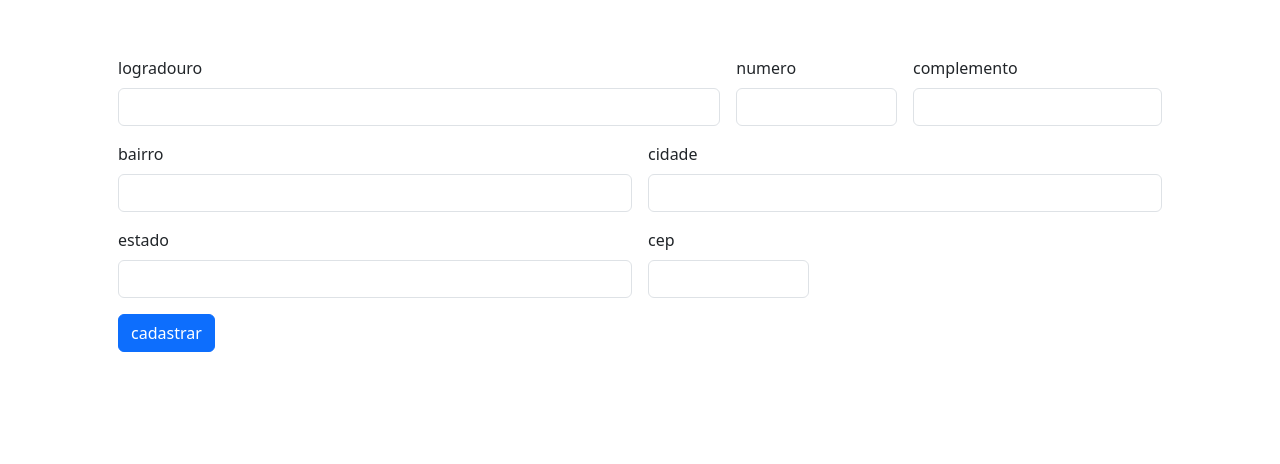
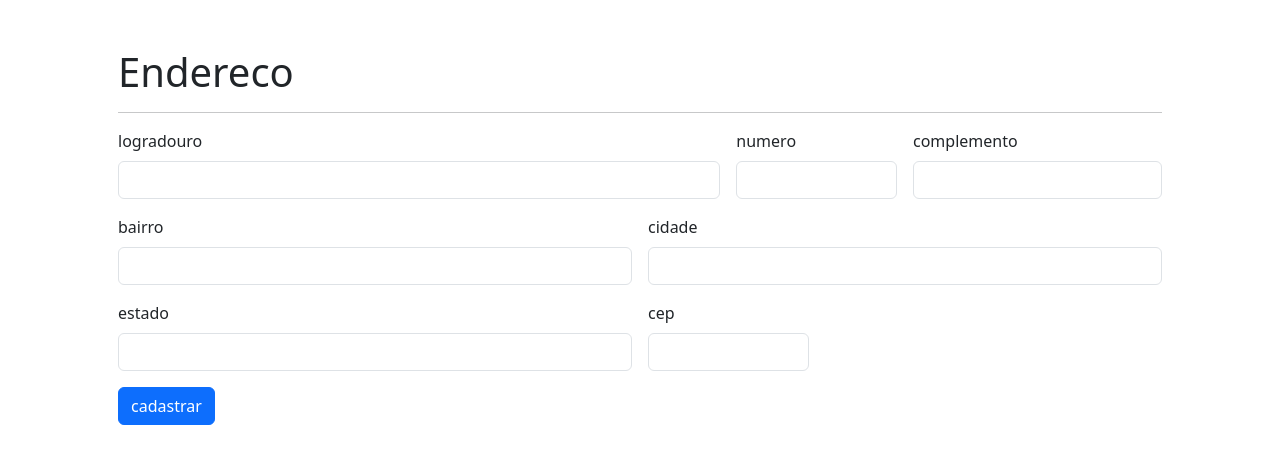
Before and after one commit to Luan-meneses/BOOTSTRAP, a plain HTML site: page leiaute formularios/index.html in a window 1280 px wide. Drawn offline with nearby package versions, Linux system fonts and the light colour scheme.

Commit message:
uptade: titulo form

```diff
--- a/leiaute formularios/index.html
+++ b/leiaute formularios/index.html
@@ -15,8 +15,8 @@
 <body>
     <div class="container p-5">
 
-        <div class="row mb-3 g-2">
-            <!--
+<!--         <div class="row mb-3 g-2">
+
             <div class="col">
                 <input type="text" class="form-control" placeholder="campo 1">
             </div>
@@ -40,8 +40,10 @@
 
             <div class="col-10">
                 <input type="email" class="form-control">
-            </div> -->
-        </div>
+            </div>
+        </div> -->
+        <h1 class="display3 fw-light">Endereco</h1>
+        <hr>
         <form>
             <div class="row mb-3 g-3">
                 <div class="col-7">
```
